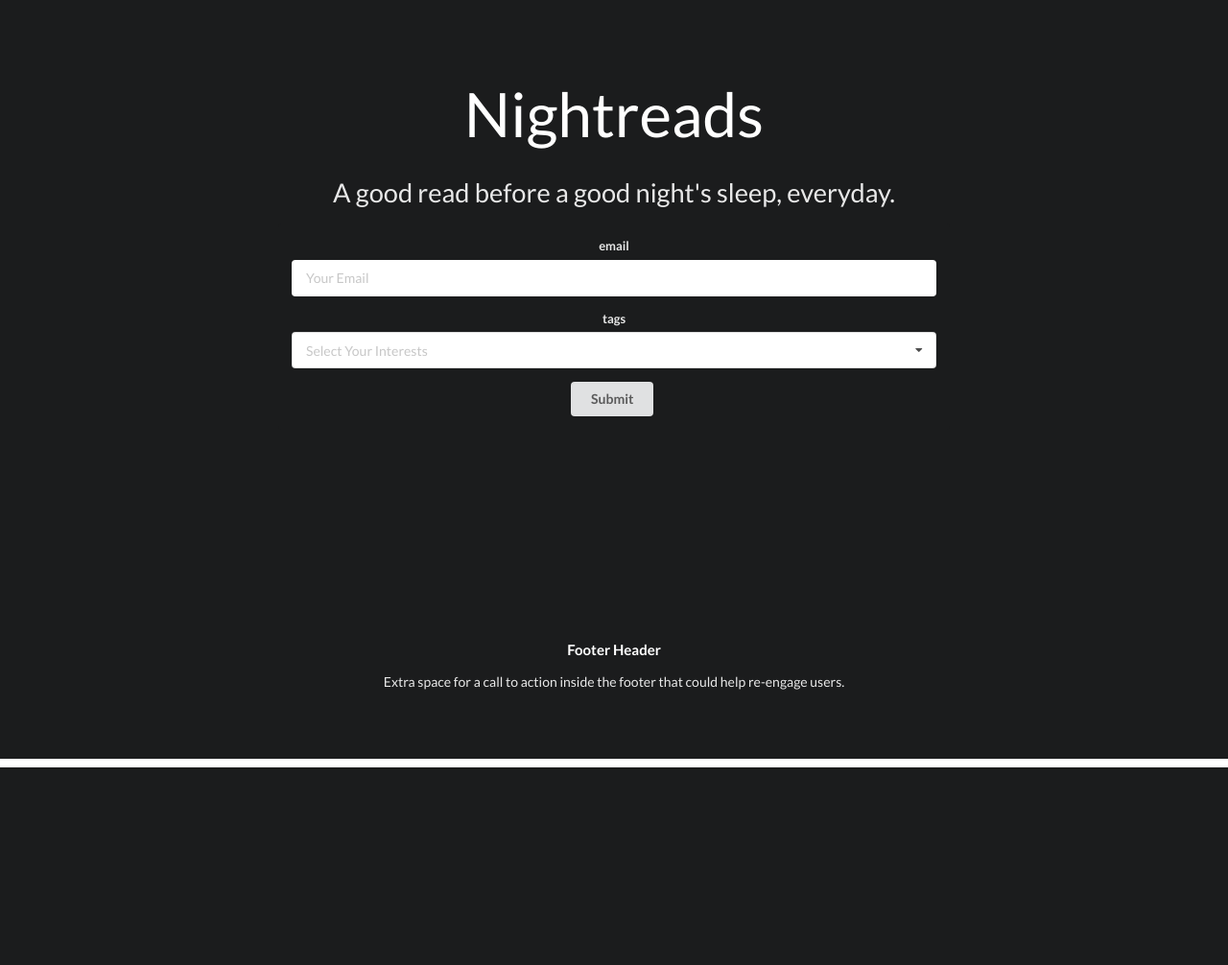
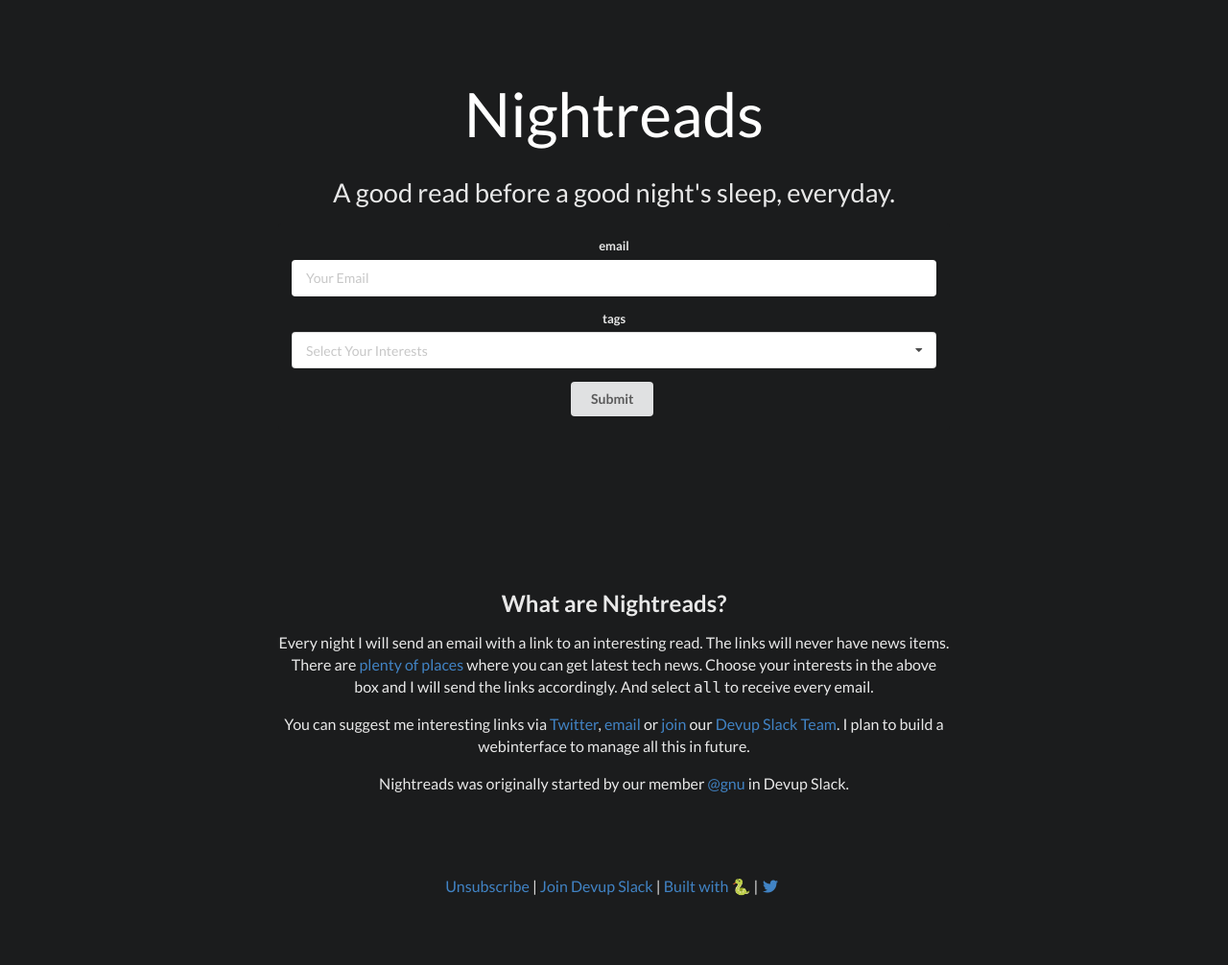
Before and after one commit to avinassh/nightreads, a Django app: template nightreads/templates/user_manager/index.html in a window 1280 px wide. Shown: the whole page at 96% size. Before the commit the page ends 800 px from the top, so only its background shows below. Run offline with Django 3.2, Linux system fonts and the light colour scheme; the template is opened without the code that fills it, so the values that code supplies are empty; parts of the project's set-up code (start-up, migrations or seed data) failed here and were passed over; some libraries are stand-ins or nearby versions.

Commit message:
Update homepage

```diff
--- a/nightreads/templates/admin/emails/email/send_email.html
+++ b/nightreads/templates/admin/emails/email/send_email.html
@@ -4,7 +4,6 @@
 {% block title %}Send Email {{ email_obj.subject }}{% endblock %}
 
 {% block extrastyle %}{{ block.super }}<link rel="stylesheet" type="text/css" href="{% static "admin/css/forms.css" %}" />{% endblock %}
-
 
 {% block breadcrumbs %}
 <div class="breadcrumbs">
--- a/nightreads/templates/base.html
+++ b/nightreads/templates/base.html
@@ -7,7 +7,7 @@
   <meta name="viewport" content="width=device-width, initial-scale=1.0, maximum-scale=1.0">
 
   <!-- Site Properties -->
-  <title>Homepage - Semantic</title>
+  <title>Nightreads</title>
   <link rel="stylesheet" type="text/css" href="//cdnjs.cloudflare.com/ajax/libs/semantic-ui/2.1.8/semantic.min.css">
 
   <style type="text/css">
--- a/nightreads/templates/user_manager/index.html
+++ b/nightreads/templates/user_manager/index.html
@@ -29,13 +29,20 @@
       </div>
     </div>
   </div>
+  <div class="ui inverted vertical center aligned segment">
+    <div class="ui text container">
+      <div class="ui inverted">
+          <h2>What are Nightreads?</h2>
+          <p>Every night I will send an email with a link to an interesting read. The links will never have news items. There are <a href="http://lobste.rs">plenty</a> <a href="https://news.ycombinator.com">of</a> <a href="https://www.reddit.com/r/programming">places</a> where you can get latest tech news. Choose your interests in the above box and I will send the links accordingly. And select <code>all</code> to receive every email.</p>
+          <p>You can suggest me interesting links via <a href="https://twitter.com/devupin">Twitter</a>, <a href="http://scr.im/avii">email</a> or <a href="http://slack.devup.in">join</a> our <a href="https://dev-s.slack.com">Devup Slack Team</a>. I plan to build a webinterface to manage all this in future.</p>
+          <p>Nightreads was originally started by our member <a href="https://dev-s.slack.com/team/gnu">@gnu</a> in Devup Slack.</p>
+      </div>
+    </div>
+  </div>
   <div class="ui inverted vertical center aligned footer segment">
-    <div class="ui container">
+    <div class="ui text container">
       <div class="ui inverted">
-        <div class="sixteen wide column">
-          <h4 class="ui inverted header">Footer Header</h4>
-          <p>Extra space for a call to action inside the footer that could help re-engage users.</p>
-        </div>
+          <p><a href="{% url 'users:unsubscribe' %}">Unsubscribe</a> | <a href="http://slack.devup.in">Join Devup Slack</a> | <a href="//github.com/avinassh/nightreads">Built with &#x1F40D;</a> | <a href="https://twitter.com/devupin"><i class="twitter icon"></i></a></p>
       </div>
     </div>
   </div>
```
